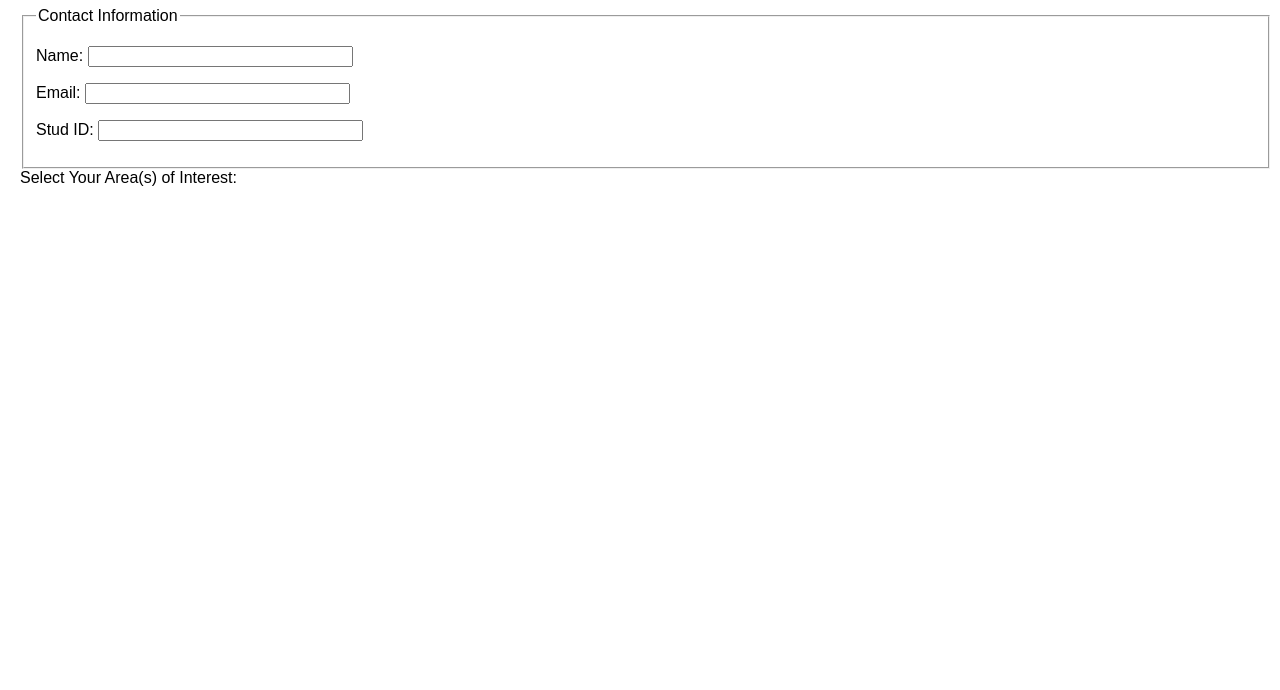
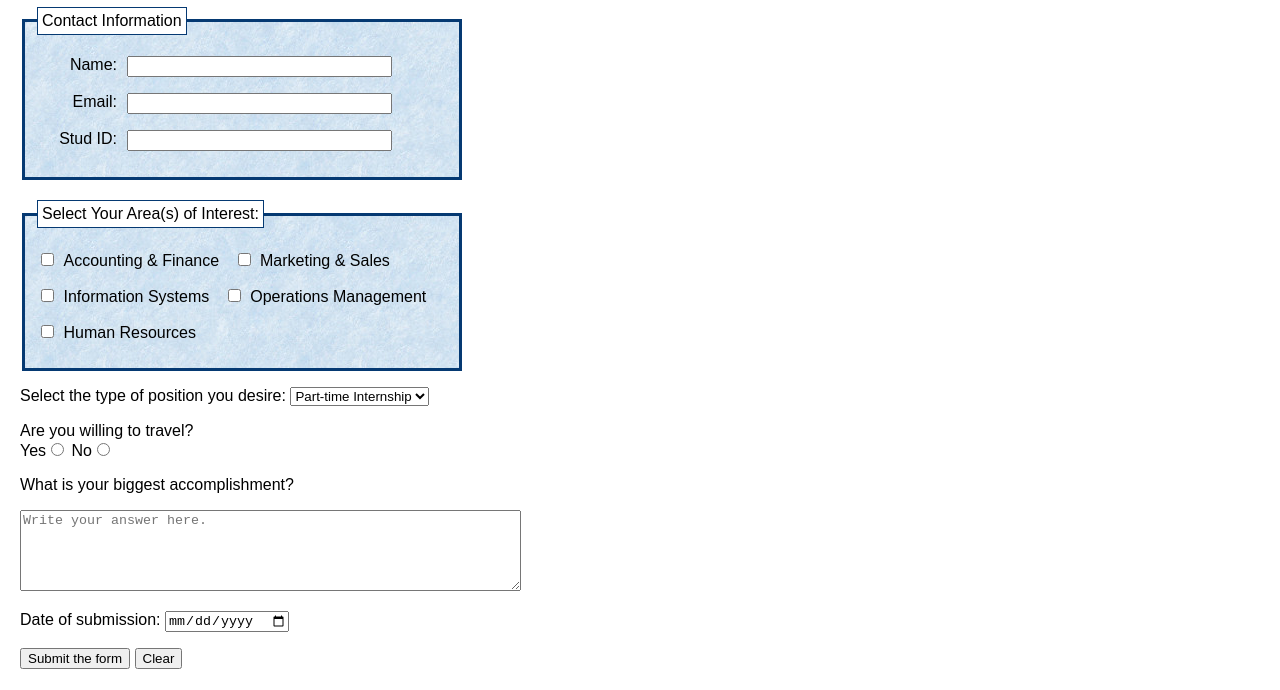
Before and after one commit to cmachin/Web-Design-ADMI3008, a plain HTML site: page Chapters/Chapter09/form.html in a window 1280 px wide. Shown: the part 110-800 px from the top of the page. Drawn offline with Linux system fonts and the light colour scheme.

Commit message:
Add files via upload

```diff
--- a/Chapters/Chapter09/form.html
+++ b/Chapters/Chapter09/form.html
@@ -8,16 +8,74 @@
 
 </head>
 <body>
+	<!-- Prepared by:	Carlos A. Machin Hernandez -->
 	<h1>Student Internship <br/>& COOP Program</h1>
 
 	<fieldset>
 		<legend>Contact Information</legend>
 		<form action=" " method="post">
-	<p><label for="name">Name: </label><input size="30" name="name" id="name"></p>
-	<p><label for="email">Email: </label><input size="30" name="email" id="email"></p>
-	<p><label for="id">Stud ID: </label><input size="30" name="id" id="id"></p>
+			<p>
+				<label for="name" class="contact">Name:</label>
+				<input size="30" name="name" id="name">
+			</p>
+
+			<p>
+				<label for="email" class="contact">Email: </label>
+				<input size="30" name="email" id="email">
+			</p>
+			<p>
+				<label for="id" class="contact">Stud ID: </label>
+				<input size="30" name="id" id="id">
+			</p>
 		</form>
 	</fieldset>
-Select Your Area(s) of Interest:
+	<fieldset class="area">
+		<legend>Select Your Area(s) of Interest:</legend>
+		<p>
+			<input type="checkbox" name="jobtitle" value="af">
+			<label for="af" class="area">Accounting & Finance</label>
+
+			<input type="checkbox" name="jobtitle" value="ms">
+			<label for="ms" class="area">Marketing & Sales</label>
+		</p>
+		<p>
+			<input type="checkbox" name="is">
+			<label for="is" class="area">Information Systems</label>
+
+			<input type="checkbox" name="jobtitle" value="om">
+			<label for="om" class="area">Operations Management</label>
+		</p>
+		<p>
+			<input type="checkbox" name="jobtitle" value="hr">
+			<label for="hr" class="area">Human Resources</label>
+		</p>
+	</fieldset>
+	<p>
+		Select the type of position you desire:
+		<select name="position">
+			<option>Part-time Internship</option>
+			<option>Full-time Internship</option>
+			<option>Part-time COOP</option>
+			<option>Full-time COOP</option>
+		</select>
+	</p>
+	<p>
+		Are you willing to travel?<br>
+		<label for="yes">Yes</label><input type="radio" name="travel" value="yes">
+		<label for="no">No</label><input type="radio" name="travel" value="no">
+	</p>
+	<p>
+		What is your biggest accomplishment?
+
+	</p>
+	<p>
+		<textarea placeholder="Write your answer here." rows="5" cols="60"></textarea>
+	</p>
+	<label"> Date of submission:</label>
+	<input type="date">
+	<p>
+		<input type="submit" value="Submit the form">
+		<input type="reset" value="Clear">
+	</p>
 </body>
 </html>
--- a/Chapters/Chapter09/styles.css
+++ b/Chapters/Chapter09/styles.css
@@ -1,6 +1,39 @@
-
+@import url('https://fonts.googleapis.com/css2?family=Lato&family=Ubuntu&display=swap');
 
 body {
 	font-family: arial, sans-serif;
 	margin-left: 20px;
 }
+
+label.contact {
+	width: 80px;
+	float: left;
+	text-align: right;
+	margin-right: 10px;
+}
+
+label.area {
+	margin-left: 2PX;
+	margin-right: 10px;
+}
+
+fieldset {
+	width: 410px;
+	border: solid medium #053972;
+	background-image: url(./textures/bluestone.jpg);
+}
+
+fieldset.area {
+	margin-top: 20px;
+}
+
+legend {
+	border: solid 1px #053972;
+	background-color: #fff;
+	padding:4px;
+}
+
+h1 {
+	font-family: 'Lato', sans-serif;
+	font-family: 'Ubuntu', sans-serif
+}
```
Also changed, not shown: Chapters/Chapter09/page10.jpg (added), Chapters/Chapter09/page11.jpg (added), Chapters/Chapter09/page12.jpg (added), Chapters/Chapter09/page3.jpg (added), Chapters/Chapter09/page4.jpg (added), Chapters/Chapter09/page5.jpg (added), Chapters/Chapter09/page6.jpg (added), Chapters/Chapter09/page7.jpg (added), Chapters/Chapter09/page8.jpg (added), Chapters/Chapter09/page9.jpg (added). Lines whose indentation alone changed are shown as unchanged.
